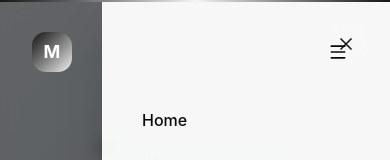
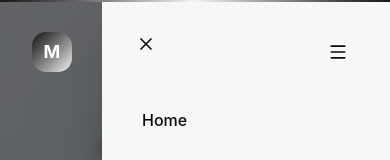
Before and after one commit to modhu-cps/modhu-protfoli, a Next.js app: page / in a window 390 px wide. Both pictures are taken after a click on the button "Toggle menu". Shown: the top 160 px of the page. Built offline with nearby package versions, Linux system fonts and the light colour scheme.

Commit message:
Update navbar.tsx

```diff
--- a/components/layout/navbar.tsx
+++ b/components/layout/navbar.tsx
@@ -151,7 +151,7 @@
               transition={{ type: 'spring', damping: 25, stiffness: 200 }}
               className="absolute right-0 top-0 bottom-0 w-72 bg-card/95 backdrop-blur-xl p-6 shadow-2xl"
             >
-              <div className="flex justify-end mb-8">
+              <div className="flex justify-start mb-8">
   <motion.button
     whileTap={{ scale: 0.9 }}
     onClick={() => setIsMobileMenuOpen(false)}
```
Lines whose indentation alone changed are shown as unchanged.
